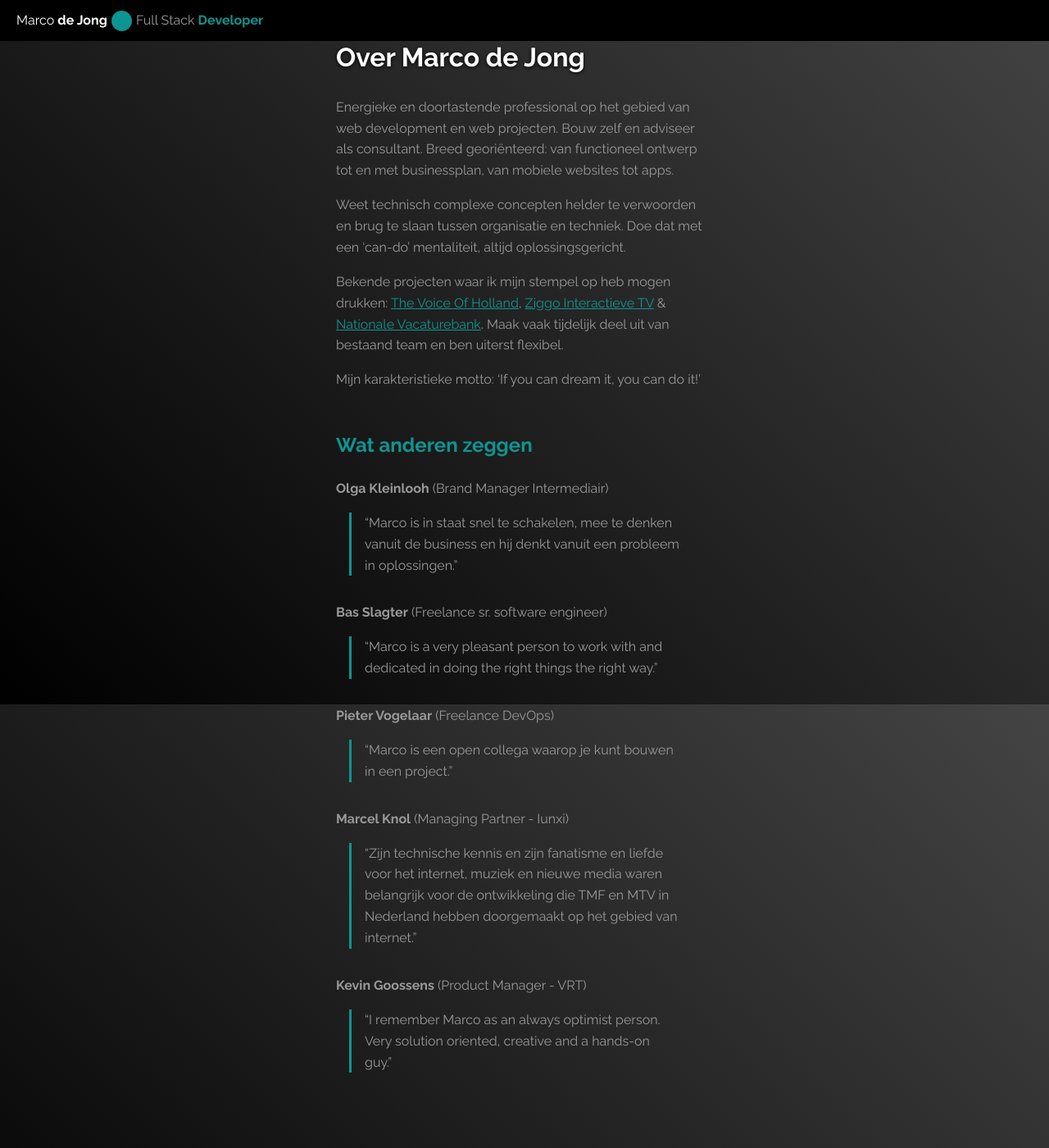
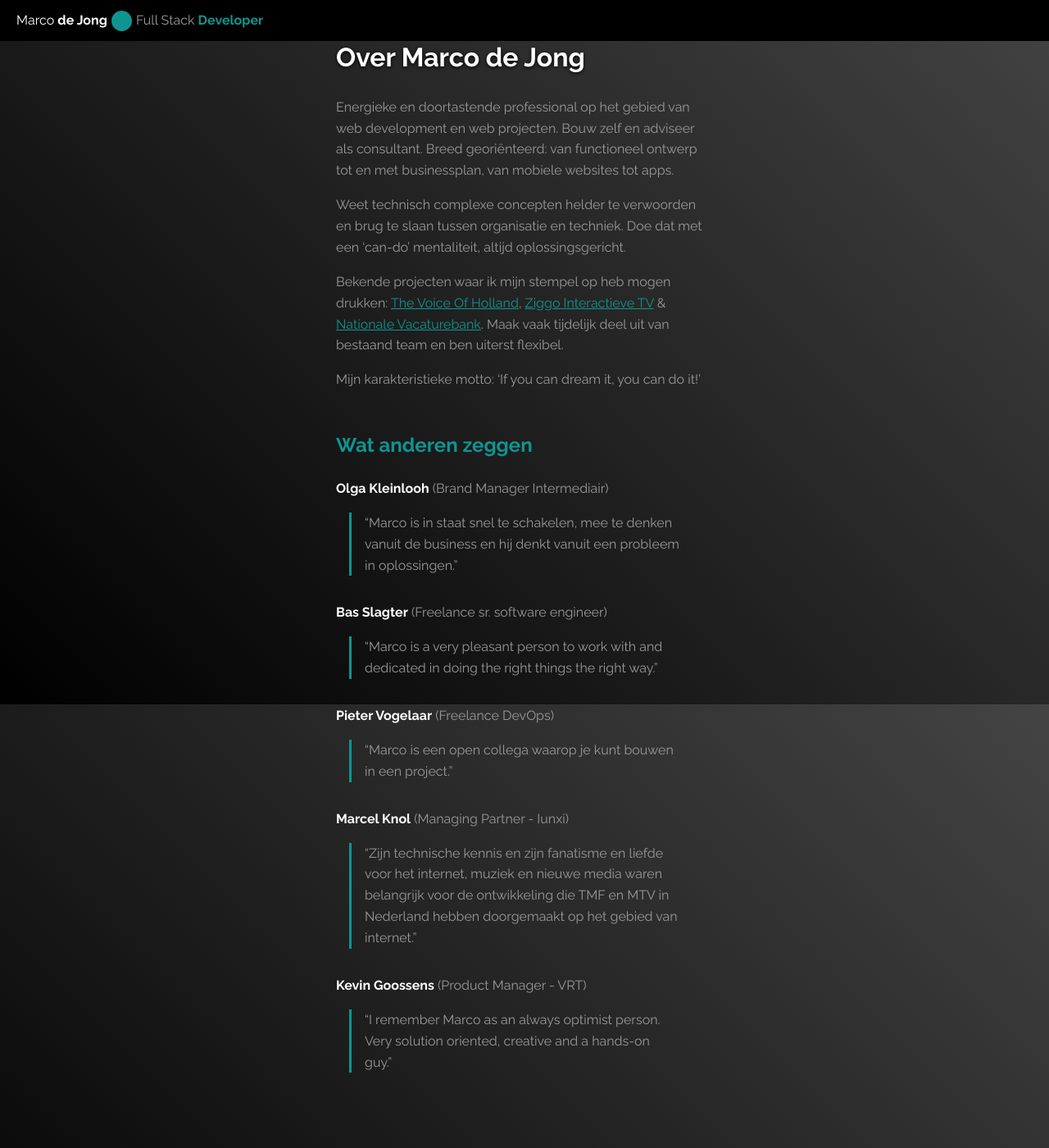
Before and after one commit to MarcoDeJong/marcodejong.github.io, a Jekyll site: the page built from over-marco-de-jong.md, in a window 1280 px wide and 1400 px high, scrolled down 41 px. Shown: the whole window at 82% size. Built offline with Jekyll 4.4.1, drawn with Linux system fonts in a browser that asks for light colours.

Commit message:
fix(page): sassify css

```diff
--- a/_sass/_page.scss
+++ b/_sass/_page.scss
@@ -7,31 +7,33 @@
   padding-top: 60px;
 }
 .page__content {
-  color:$dusty-gray;
-  line-height:1.618;
+  color: $dusty-gray;
+  line-height: 1.618;
+
+  &::selection {
+    background-color: $blue-chill;
   }
-.page__content::selection {
-  background-color:$blue-chill;
-}
-.page__content h1 {
+  h1 {
     color:$white;
     text-shadow: 0 1px 4px #000;
-}
-.page__content h1::before {
+    &::before {
       content: '';
       display: block;
       border-top: .25rem solid $blue-chill;
       width: 2rem;
     }
-.page__content h2 {
+  }
+  h2 {
     color:$blue-chill;
     margin-top:2em;
   }
-.page__content a,
-.page__content a:hover,
-.page__content a:visited {
+  strong {
+    color:$white;
+  }
+  a {
     color:$blue-chill;
     text-decoration:underline;
     text-decoration-skip:ink;
     text-decoration-skip-ink:auto;
   }
+}
```
Lines whose indentation alone changed are shown as unchanged.
